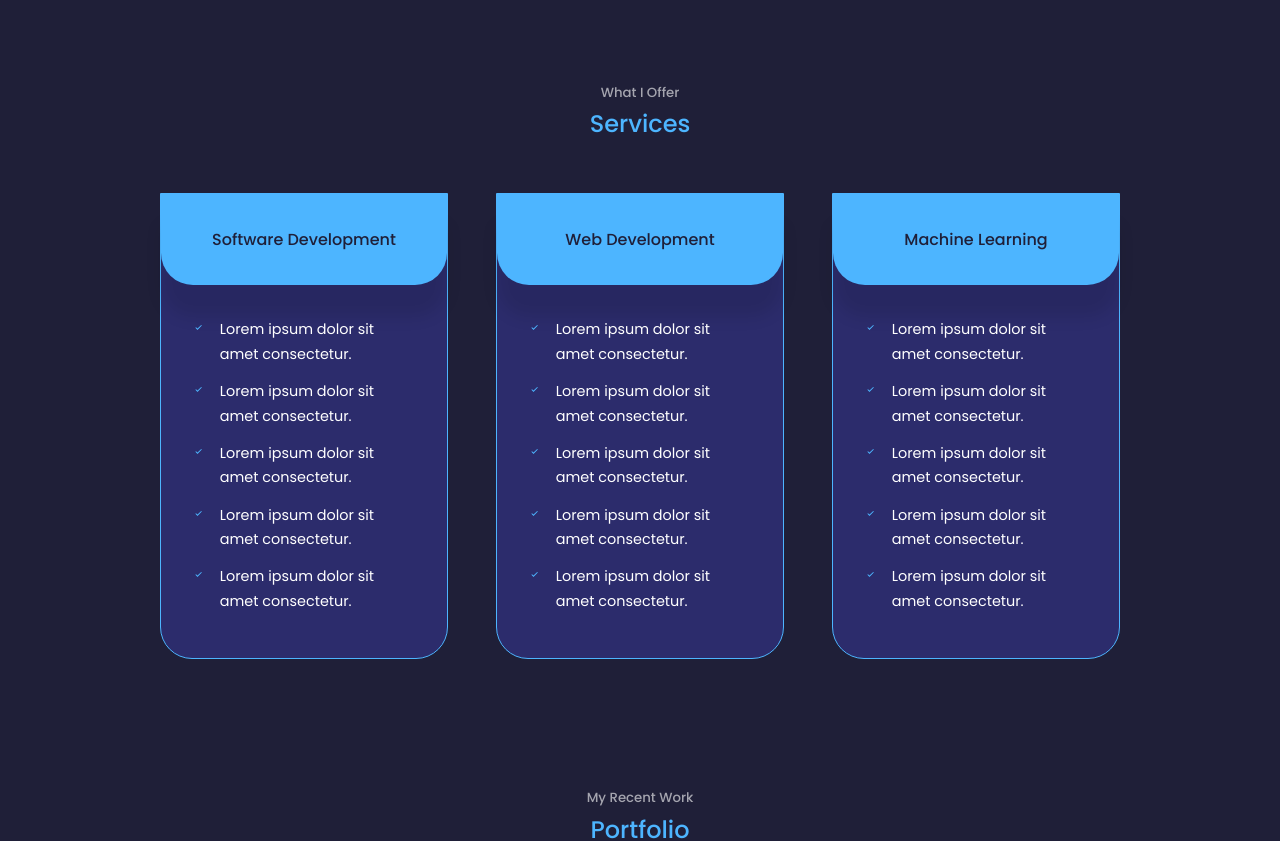
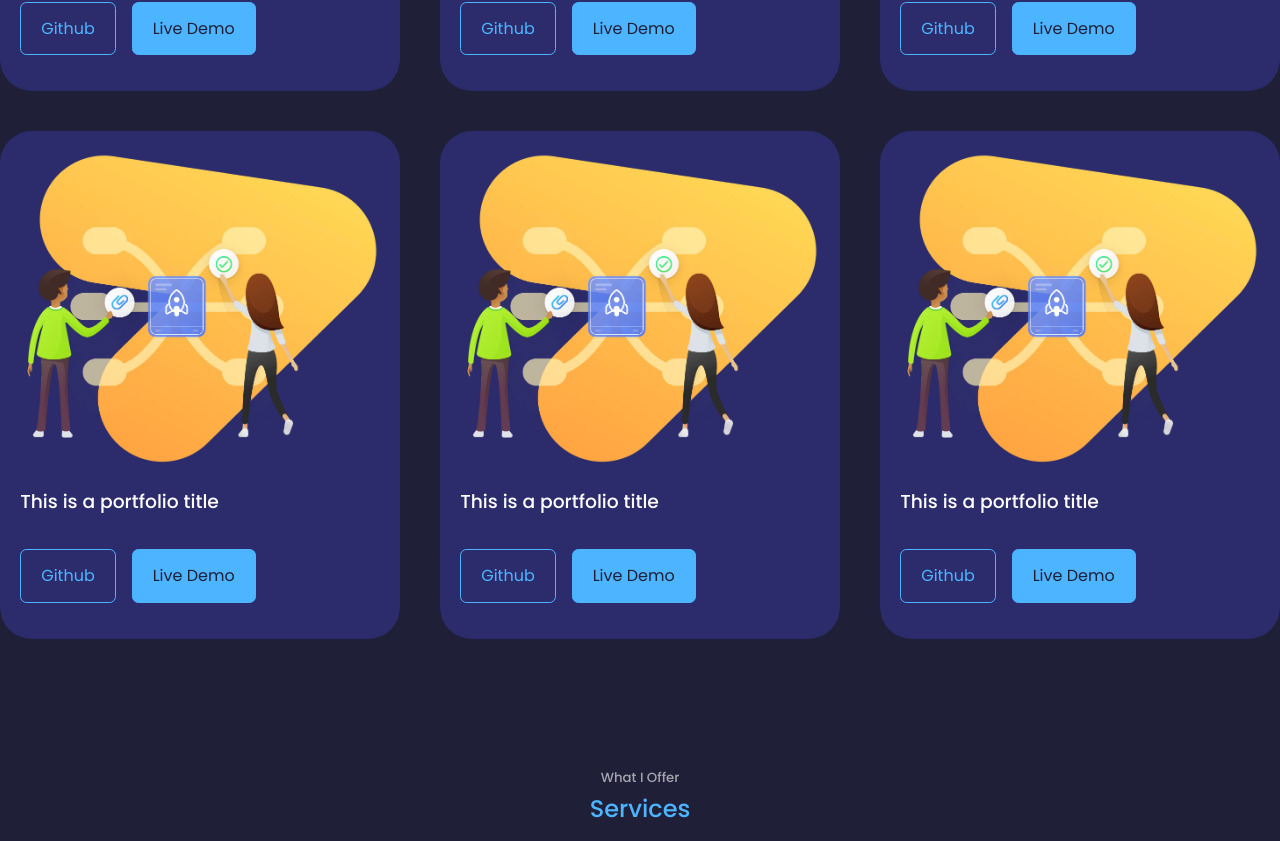
Before and after one commit to anubhav2102/Anubhav_Ladha, a React (Create React App) app: page / in a window 1280 px wide. Shown: the part 2123-2964 px from the top of the page. Built offline with nearby package versions, Linux system fonts and the light colour scheme.

Commit message:
Update App.jsx

```diff
--- a/src/App.jsx
+++ b/src/App.jsx
@@ -15,9 +15,9 @@ const App = () => {
     <Header/>
     <Nav/>
     <About/>
+    <Portfolio/>
+    <Services/>
     <Experience/>
-    <Services/>
-    <Portfolio/>
     <Testimonials/>
     <Contact/>
     <Footer/>
```
